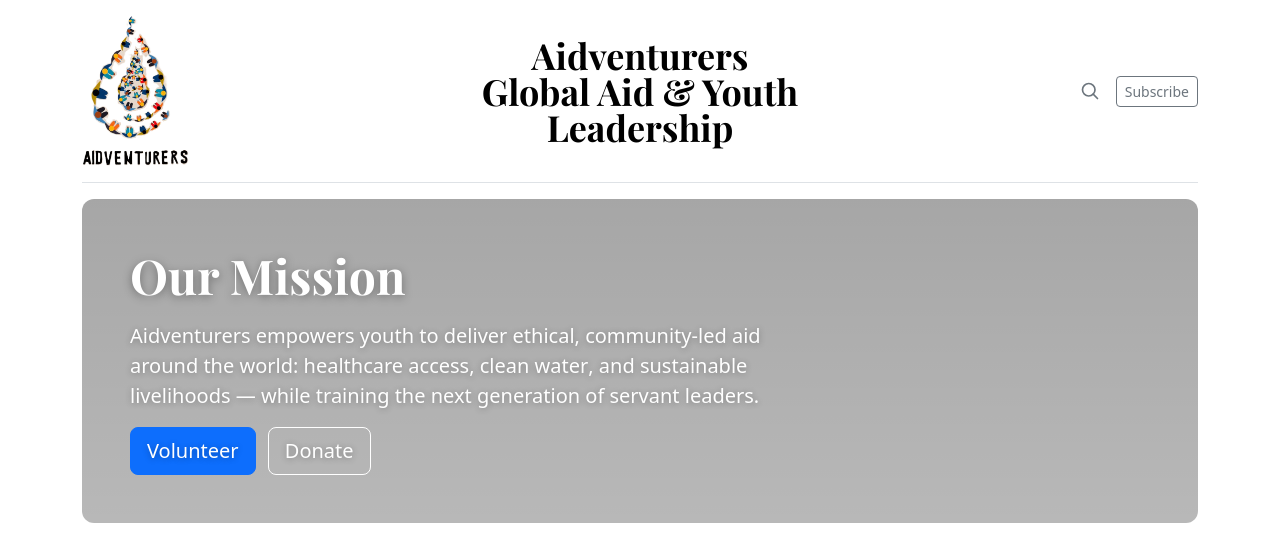
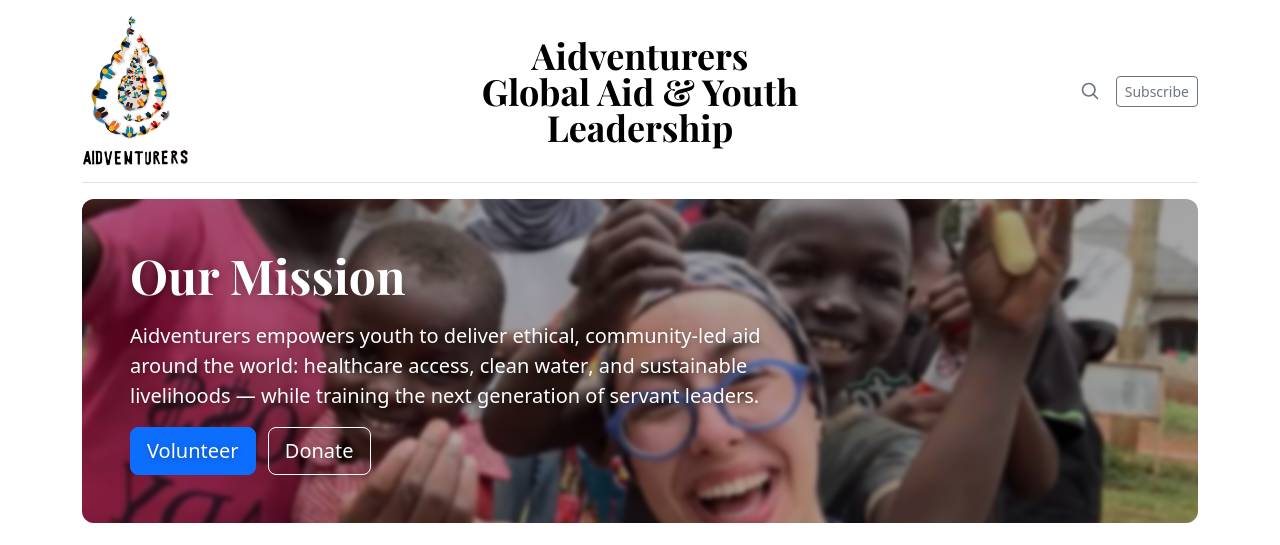
Before and after one commit to suedaozdemir/aidventurers, a plain HTML site: page index.html in a window 1280 px wide. Shown: the top 545 px of the page. Drawn offline with nearby package versions, Linux system fonts and the light colour scheme; grey boxes are pictures that could not be loaded; a script that the page names is missing.

Commit message:
Fix hero image filename

```diff
--- a/index.html
+++ b/index.html
@@ -116,7 +116,7 @@
 .mission-hero-img::before {
   content: "";
   position: absolute; inset: 0;
-  background: url("OurMission.jpg") center/cover no-repeat;
+  background: url("firstpic.jpg") center/cover no-repeat;
   filter: blur(2px);
   transform: scale(1.06);
   z-index: -2;
```
Also changed, not shown: firstpic.jpg (added).
